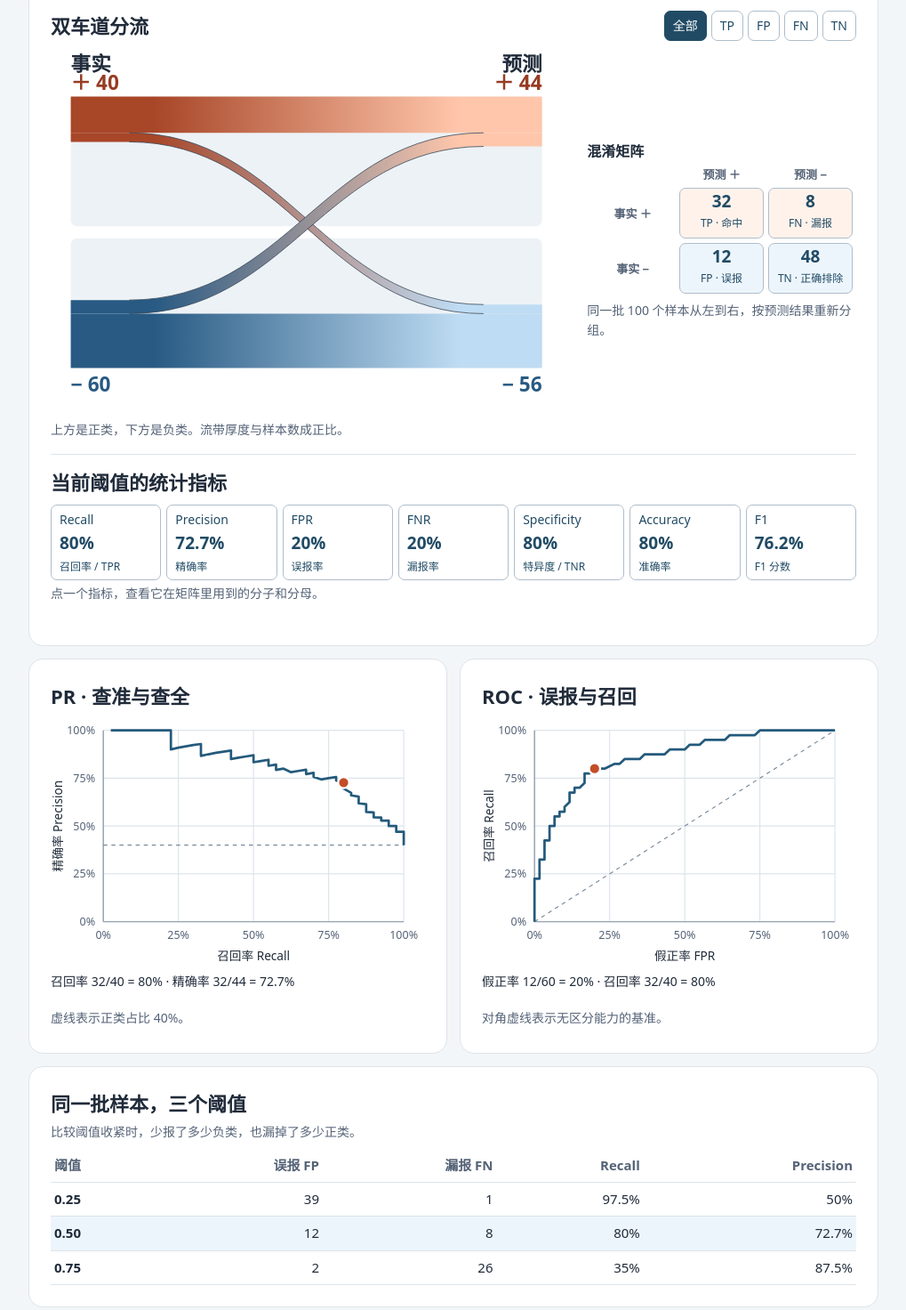
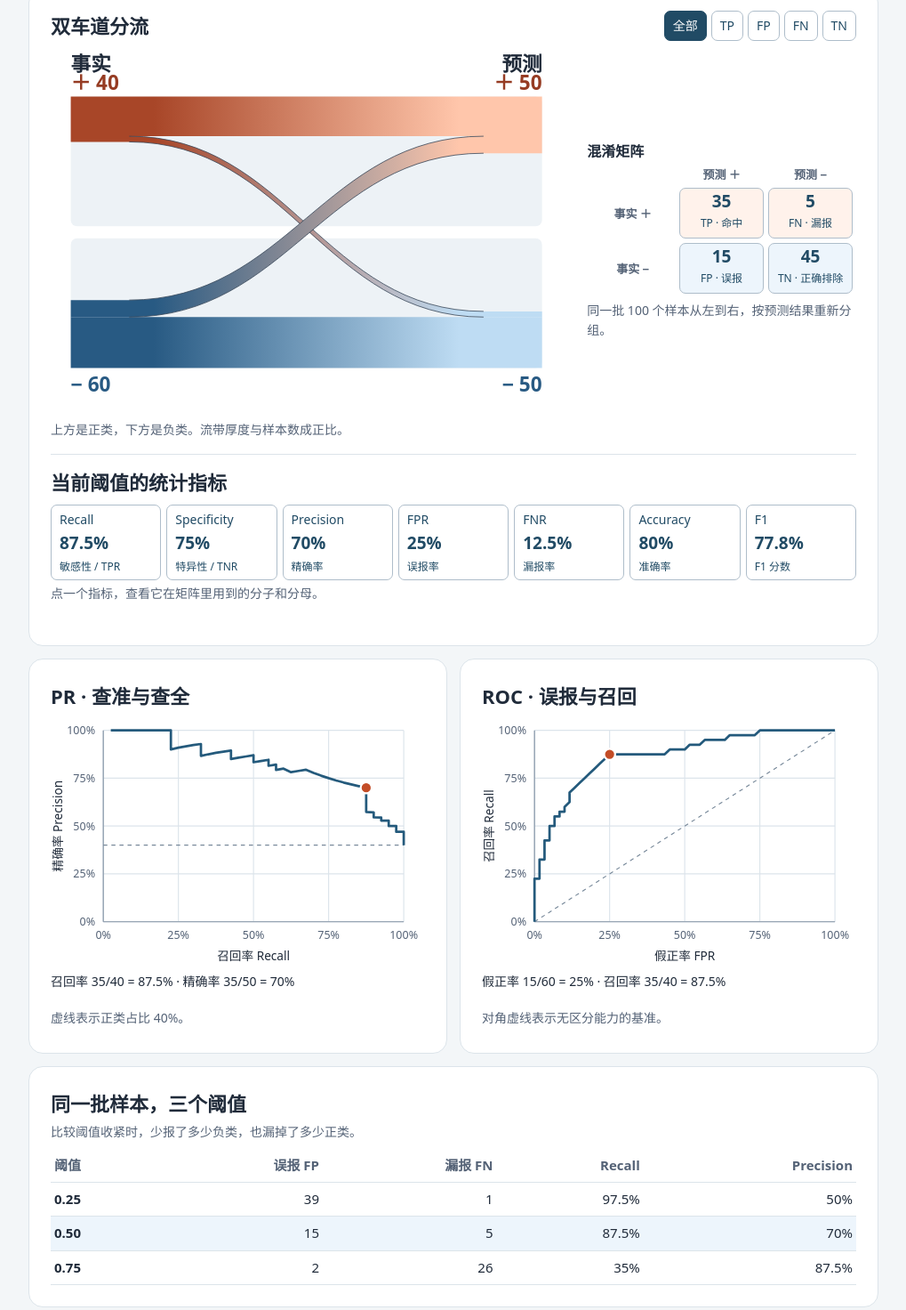
Before and after one commit to randomatom/visual-notes, a plain HTML site: page machine-learning/confusion-matrix/index.html in a window 1280 px wide. Shown: the part 374-1846 px from the top of the page at 89% size, without its empty margins (130-1149 px from the left). Drawn offline with Linux system fonts and the light colour scheme.

Commit message:
Pair sensitivity and specificity and distinguish default metrics

```diff
--- a/machine-learning/confusion-matrix/index.html
+++ b/machine-learning/confusion-matrix/index.html
@@ -104,6 +104,7 @@
     .flow-body, .charts { grid-template-columns: 1fr; }
     .flow-body { gap: 4px; }
     .matrix { max-width: 370px; margin: auto; }
+    .metric-grid { grid-template-columns: repeat(2, minmax(0, 1fr)); }
   }
   @media (max-width: 660px), (max-width: 960px) and (pointer: coarse) {
     main { padding-bottom: calc(112px + env(safe-area-inset-bottom)); }
@@ -278,13 +279,13 @@
 </main>
 <script>
   const positiveScores = [
-    19, 25, 30, 33, 37, 42, 46, 48, 50, 52, 53, 54, 56, 58, 59, 60, 61, 63, 65, 66,
+    19, 25, 30, 33, 37, 50, 51, 52, 53, 54, 55, 56, 57, 58, 59, 60, 61, 63, 65, 66,
     68, 69, 70, 72, 73, 74, 75, 77, 79, 80, 81, 83, 84, 86, 88, 89, 91, 93, 95, 97
   ];
   const negativeScores = [
     3, 5, 6, 7, 8, 9, 10, 11, 12, 13, 14, 15, 16, 17, 18, 19, 20, 21, 22, 23,
     24, 25, 26, 27, 28, 29, 30, 31, 32, 33, 34, 35, 36, 37, 38, 39, 40, 41, 42, 43,
-    44, 45, 46, 47, 48, 48, 49, 49, 50, 51, 54, 55, 57, 60, 62, 64, 67, 71, 76, 82
+    44, 45, 46, 47, 48, 50, 51, 52, 53, 54, 55, 56, 57, 60, 62, 64, 67, 71, 76, 82
   ];
 
   const threshold = document.querySelector('#threshold');
@@ -301,11 +302,11 @@
   };
   const names = { TP: '命中', FP: '误报', FN: '漏报', TN: '正确排除' };
   const metrics = {
-    recall: { label: 'Recall', name: '召回率 / TPR', numerator: ['TP'], rest: ['FN'], formula: 'TP / (TP + FN)', reference: '从事实正类出发，问有多少被预测为正' },
+    recall: { label: 'Recall', name: '敏感性 / TPR', numerator: ['TP'], rest: ['FN'], formula: 'TP / (TP + FN)', reference: '在事实正类里看正确检出，敏感性也叫召回率' },
+    specificity: { label: 'Specificity', name: '特异性 / TNR', numerator: ['TN'], rest: ['FP'], formula: 'TN / (TN + FP)', reference: '在事实负类里看正确排除' },
     precision: { label: 'Precision', name: '精确率', numerator: ['TP'], rest: ['FP'], formula: 'TP / (TP + FP)', reference: '从预测正类出发，问有多少确实为正' },
     falsePositiveRate: { label: 'FPR', name: '误报率', numerator: ['FP'], rest: ['TN'], formula: 'FP / (FP + TN)', reference: '在事实负类里看误报' },
     falseNegativeRate: { label: 'FNR', name: '漏报率', numerator: ['FN'], rest: ['TP'], formula: 'FN / (TP + FN)', reference: '在事实正类里看漏报' },
-    specificity: { label: 'Specificity', name: '特异度 / TNR', numerator: ['TN'], rest: ['FP'], formula: 'TN / (TN + FP)', reference: '在事实负类里看正确排除' },
     accuracy: { label: 'Accuracy', name: '准确率', numerator: ['TP', 'TN'], rest: ['FP', 'FN'], formula: '(TP + TN) / 全部', reference: '在全部样本里看判对了多少' },
     f1: { label: 'F1', name: 'F1 分数', numerator: ['TP', 'TP'], rest: ['FP', 'FN'], formula: '2×TP / (2×TP + FP + FN)', reference: '精确率与召回率的调和平均，式中 TP 计两次' }
   };
```
